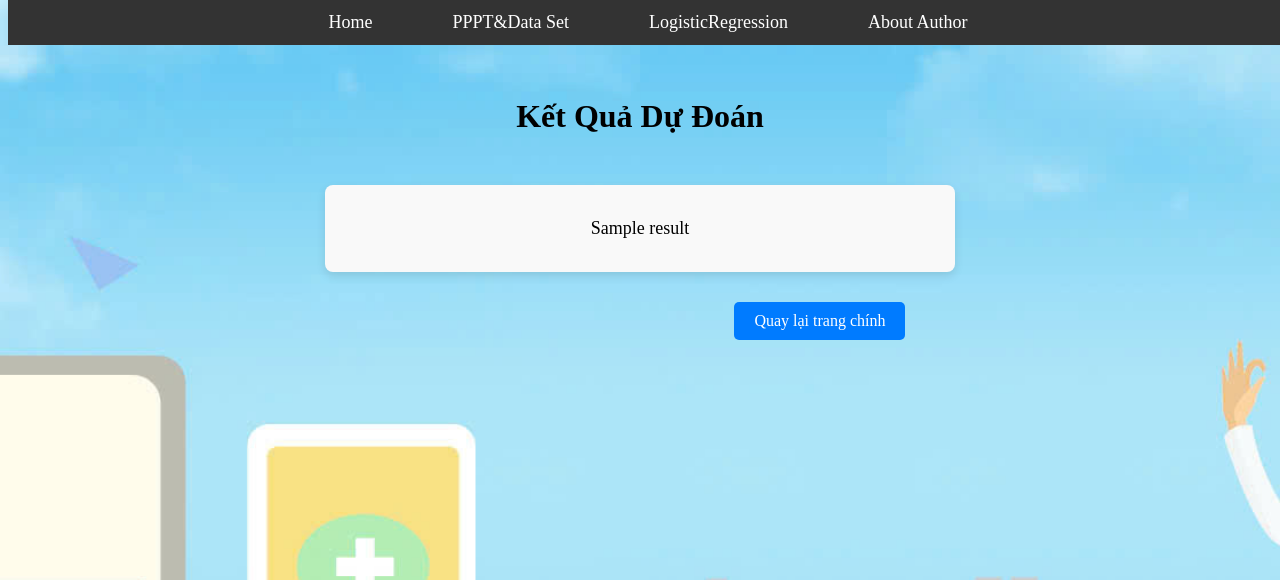
After one commit to luongminh998pro/ChuanDoanBenhTimMach, a Flask app: template templates/result.html in a window 1280 px wide. The commit adds this page. Shown: the top 580 px of the page. Run offline with Flask 3, Linux system fonts and the light colour scheme; the template is opened without the code that fills it: most values are stand-ins (such as "Sample title", 1, 10 or a date in 2020).

Commit message:
webCDBenhTim

```diff
--- a/app.py
+++ b/app.py
@@ -17,7 +17,6 @@ data_mac_benh = {
     'active': [0, 0, 0, 1, 0, 1, 1, 0, 1, 0, 1, 1, 0, 1, 0, 1, 0, 0, 1, 1, 1, 0, 1, 1, 0],     # Hoạt động thể chất khác nhau
     'cardio': [1, 1, 1, 1, 1, 1, 1, 1, 1, 1, 1, 1, 1, 1, 1, 1, 1, 1, 1, 1, 1, 1, 1, 1, 1]      # 1: Mắc bệnh
 }
-
 
 data_khong_mac_benh = {
     'age': [50, 45, 30, 40, 35, 55, 65, 30, 25, 28, 34, 48, 52, 60, 53, 45, 33, 38, 29, 31, 41, 49, 55, 46, 43],
@@ -63,7 +62,7 @@ def dataset():
 
 @app.route('/LogisticRegression')
 def xgboost():
-    # Hiển thị giải thích thuật toán XGBoost
+    # Hiển thị giải thích thuật toán Logistic Regression
     return render_template('LogisticRegression.html')
 
 @app.route('/about')
--- a/static/css/styles.css
+++ b/static/css/styles.css
@@ -1,3 +1,11 @@
+body {
+    background-image: url('/static/image/anhnen03.jpg'); /* Đường dẫn tới thư mục images */
+    background-size: cover;
+    background-position: center;
+    background-attachment: fixed;
+    padding-top: 60px;
+}
+
 /* Định kiểu cho thanh menu */
 nav {
     background-color: #333;
@@ -51,6 +59,19 @@ h1 {
     margin: 0 auto;
     padding: 20px;
     text-align: justify;
+}
+
+/* Tăng cỡ chữ cho phần mô tả */
+.description {
+    font-size: 20px; /* Kích thước chữ lớn hơn */
+    line-height: 1.6; /* Khoảng cách dòng */
+}
+
+/* Tăng cỡ chữ cho công thức */
+.formula {
+    font-size: 24px; /* Kích thước chữ lớn hơn cho công thức */
+    font-weight: bold; /* In đậm công thức */
+    text-align: center; /* Căn giữa công thức */
 }
 
 /* Kiểu cho bảng */
--- a/templates/LogisticRegression.html
+++ b/templates/LogisticRegression.html
@@ -3,7 +3,7 @@
 <head>
     <meta charset="UTF-8">
     <title>Logistic Regression</title>
-    <link rel="stylesheet" href="static/css/styles.css"> <!-- Thêm liên kết đến file CSS -->
+    <link rel="stylesheet" href="{{ url_for('static', filename='css/styles.css') }}"> <!-- Thêm liên kết đến file CSS -->
 </head>
 <body>
     <nav>
@@ -18,9 +18,9 @@
     <h1>Logistic Regression</h1>
 
     <div class="content">
-        <p>Logistic Regression là một thuật toán học máy được sử dụng chủ yếu cho các bài toán phân loại nhị phân, tức là bài toán trong đó biến mục tiêu có hai giá trị có thể có (thường là 0 hoặc 1, true hoặc false, có hoặc không). Mô hình logistic regression dự đoán xác suất p của một biến mục tiêu y bằng cách áp dụng hàm logistic lên tổ hợp tuyến tính của các biến đầu vào x:</p>
+        <p class="description">Logistic Regression là một thuật toán học máy được sử dụng chủ yếu cho các bài toán phân loại nhị phân, tức là bài toán trong đó biến mục tiêu có hai giá trị có thể có (thường là 0 hoặc 1, true hoặc false, có hoặc không). Mô hình logistic regression dự đoán xác suất <strong>p</strong> của một biến mục tiêu <strong>y</strong> bằng cách áp dụng hàm logistic lên tổ hợp tuyến tính của các biến đầu vào <strong>x</strong>:</p>
 
-        <p>p = σ(w.x + b)</p>
+        <p class="formula">p = σ(w.x + b)</p>
 
         <p>Trong đó:</p>
         <ul>
--- /dev/null
+++ b/templates/result.html
@@ -0,0 +1,56 @@
+<!DOCTYPE html>
+<html lang="en">
+<head>
+    <meta charset="UTF-8">
+    <meta name="viewport" content="width=device-width, initial-scale=1.0">
+    <title>Kết Quả Dự Đoán</title>
+    <link rel="stylesheet" href="{{ url_for('static', filename='css/styles.css') }}"> <!-- Đường dẫn đến file CSS -->
+    <style>
+        /* Căn giữa và định dạng nút bấm */
+        .btn-container {
+            display: flex;
+            justify-content: flex-end;
+            margin-top: 20px;
+            margin-right: 29%; /* Điều chỉnh khoảng cách cách lề phải */
+        }
+        .btn {
+            padding: 10px 20px;
+            background-color: #007bff;
+            color: #fff;
+            border: none;
+            border-radius: 5px;
+            text-decoration: none;
+            font-size: 16px;
+            cursor: pointer;
+        }
+        .btn:hover {
+            background-color: #0056b3;
+        }
+        .prediction-result {
+            text-align: center;
+            margin-top: 50px;
+        }
+    </style>
+</head>
+<body>
+    <nav>
+        <ul>
+            <li><a href="{{ url_for('index') }}">Home</a></li>
+            <li><a href="{{ url_for('dataset') }}">PPPT&Data Set</a></li>
+            <li><a href="{{ url_for('xgboost') }}">LogisticRegression</a></li>
+            <li><a href="{{ url_for('about') }}">About Author</a></li>
+        </ul>
+    </nav>
+
+    <h1>Kết Quả Dự Đoán</h1>
+
+    <div class="prediction-result">
+        <p>{{ result }}</p> <!-- Hiển thị kết quả dự đoán -->
+    </div>
+
+    <!-- Nút bấm quay lại trang chính -->
+    <div class="btn-container">
+        <a href="{{ url_for('index') }}" class="btn">Quay lại trang chính</a>
+    </div>
+</body>
+</html>
```
Also changed, not shown: templates/index.html (+5 -8 lines), static/image/anhnen.jpg (added), static/image/anhnen02.jpg (added), static/image/anhnen03.jpg (added), static/image/b48b6fd2450595141c07cc54d973708f.jpg (added).
